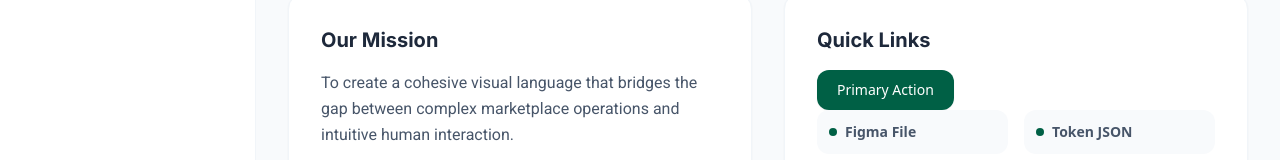
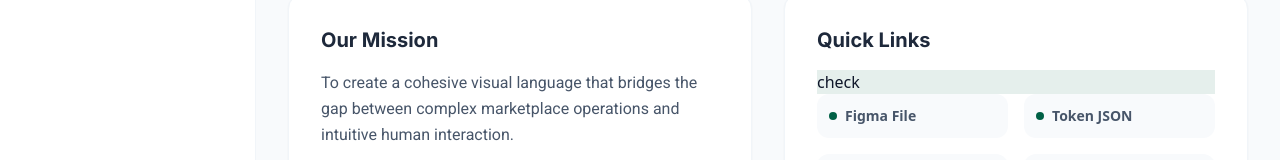
Before and after one commit to Jinawalic/styleguide, a React (Vite) app: page / in a window 1280 px wide. Shown: the part 544-704 px from the top of the page. Built offline with nearby package versions, Linux system fonts and the light colour scheme.

Commit message:
bg color update

```diff
--- a/src/EkontyDesignSystem.tsx
+++ b/src/EkontyDesignSystem.tsx
@@ -1383,7 +1383,8 @@ const EkontyDesignSystem = () => {
                                 </div>
                                 <div className="bg-white p-8 rounded-2xl shadow-sm border border-slate-100">
                                     <h3 className="text-xl font-bold text-slate-800 mb-4 font-heading">Quick Links</h3>
-                                    <button className=" rounded-xl transition-all duration-200 ease-in-out bg-emerald-800 text-white shadow-sm hover:bg-emerald-800/90 focus-visible:ring-emerald-800 px-5 py-2.5 text-sm">Primary Action</button>
+                                    <div className="bg-emerald-800/10">check</div>
+                                    {/* <button className=" rounded-xl transition-all duration-200 ease-in-out bg-emerald-800 text-white shadow-sm hover:bg-emerald-800/90 focus-visible:ring-emerald-800 px-5 py-2.5 text-sm">Primary Action</button> */}
                                     <div className="grid grid-cols-2 gap-4">
                                         {['Figma File', 'Token JSON', 'Usage Guide', 'Accessibility'].map(link => (
                                             <div key={link} className="flex items-center gap-2 p-3 bg-slate-50 rounded-xl hover:bg-slate-100 cursor-pointer transition-colors">
@@ -1403,12 +1404,12 @@ const EkontyDesignSystem = () => {
                             subtitle="Our palette is designed to maintain brand recognition while providing functional visual cues for success, errors, and warnings.">
                             {activeComponentDetail && activeComponentDetail.startsWith('colors-') ? (
                                 <ComponentDetailView
-                                    title={activeComponentDetail === 'colors-brand' ? '' : activeComponentDetail === 'colors-semantic' ? '' : ''}
+                                    title={activeComponentDetail === 'bg-emerald-800' ? '' : activeComponentDetail === 'bg-emerald-800/10' ? '' : ''}
                                     onBack={() => setActiveComponentDetail(null)}
                                     examples={
                                         activeComponentDetail === 'colors-brand' ? [
                                             { title: 'Ekonty Brand', preview: <div className="w-24 h-24 rounded-xl shadow-sm bg-emerald-800"></div>, code: `<div className="emerald-800"></div>` },
-                                            { title: 'Brand Surface', preview: <div className="w-24 h-24 rounded-xl shadow-sm border border-slate-100 bg-emerald-800-custom"></div>, code: `<div className="emerald-50"></div>` }
+                                            { title: 'Brand Surface', preview: <div className="w-24 h-24 rounded-xl shadow-sm border border-slate-100 bg-emerald-800/10"></div>, code: `<div className="emerald-800/10"></div>` }
                                         ] : activeComponentDetail === 'colors-semantic' ? [
                                             { title: 'Success', preview: <div className="w-24 h-24 rounded-xl bg-success"></div>, code: `<div className="emerald-500"></div>` },
                                             { title: 'Warning', preview: <div className="w-24 h-24 rounded-xl bg-warning"></div>, code: `<div className="bg-amber-500"></div>` },
```
